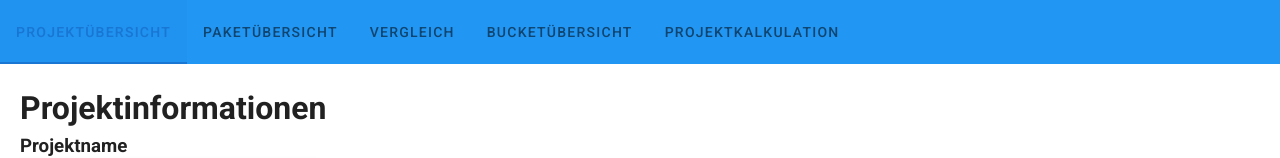
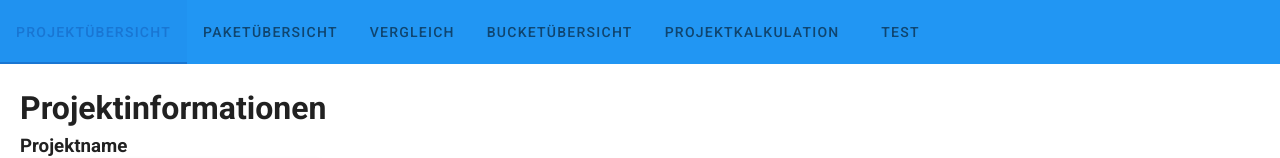
Before and after one commit to dexec/T-Shirt-Sizing-Tool, a Vue app: page /projekt in a window 1280 px wide. Shown: the top 158 px of the page. Built offline with nearby package versions, Linux system fonts and the light colour scheme.

Commit message:
Testseite hinzugefügt

```diff
--- a/src/components/AppBar.vue
+++ b/src/components/AppBar.vue
@@ -6,6 +6,7 @@
       <v-tab to="/vergleich">Vergleich</v-tab>
       <v-tab to="/buckets">Bucketübersicht</v-tab>
       <v-tab to="/kalkulation">Projektkalkulation</v-tab>
+      <v-tab to="/test">Test</v-tab>
     </v-tabs>
   </v-app-bar>
 </template>
```
